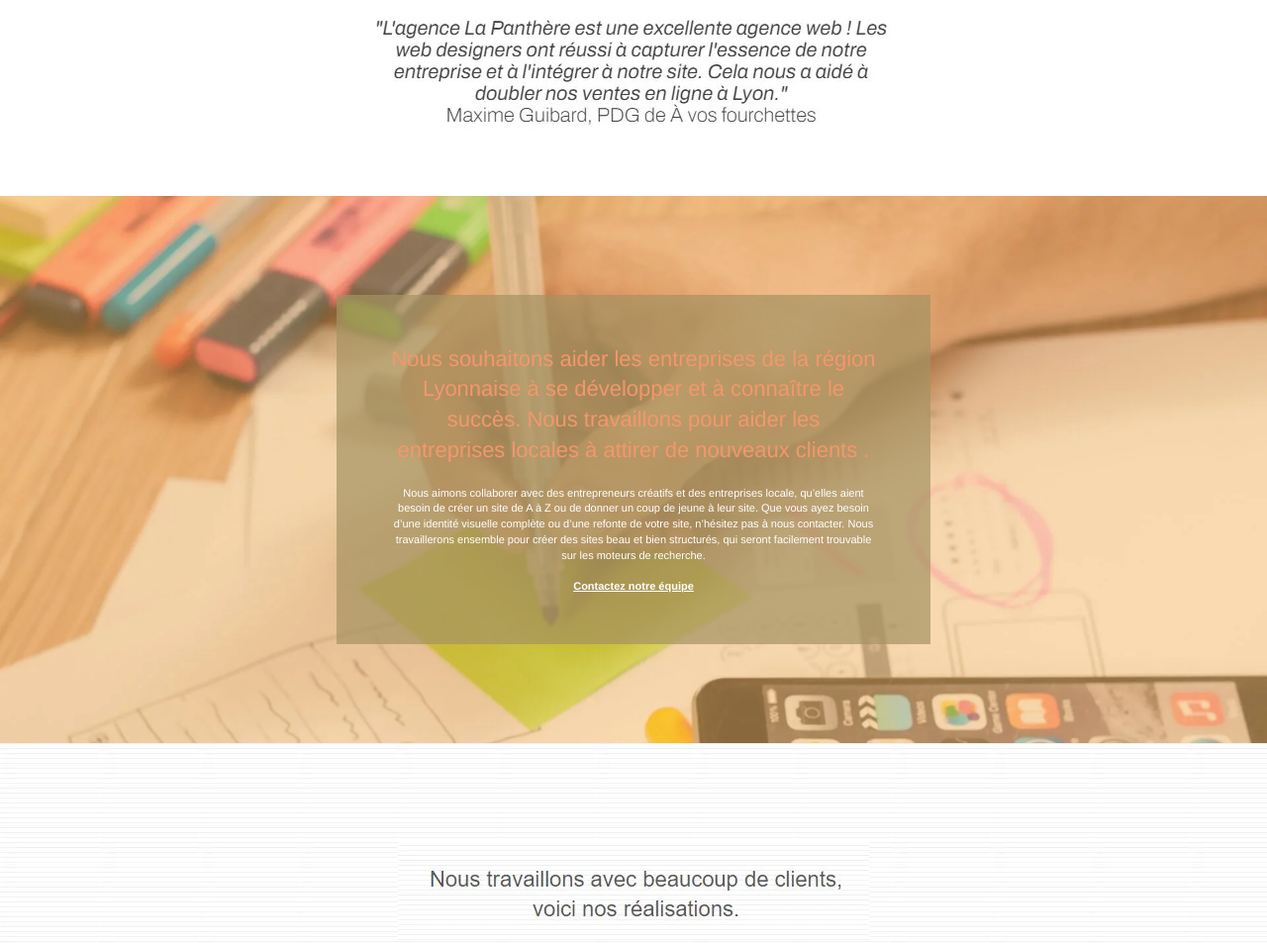
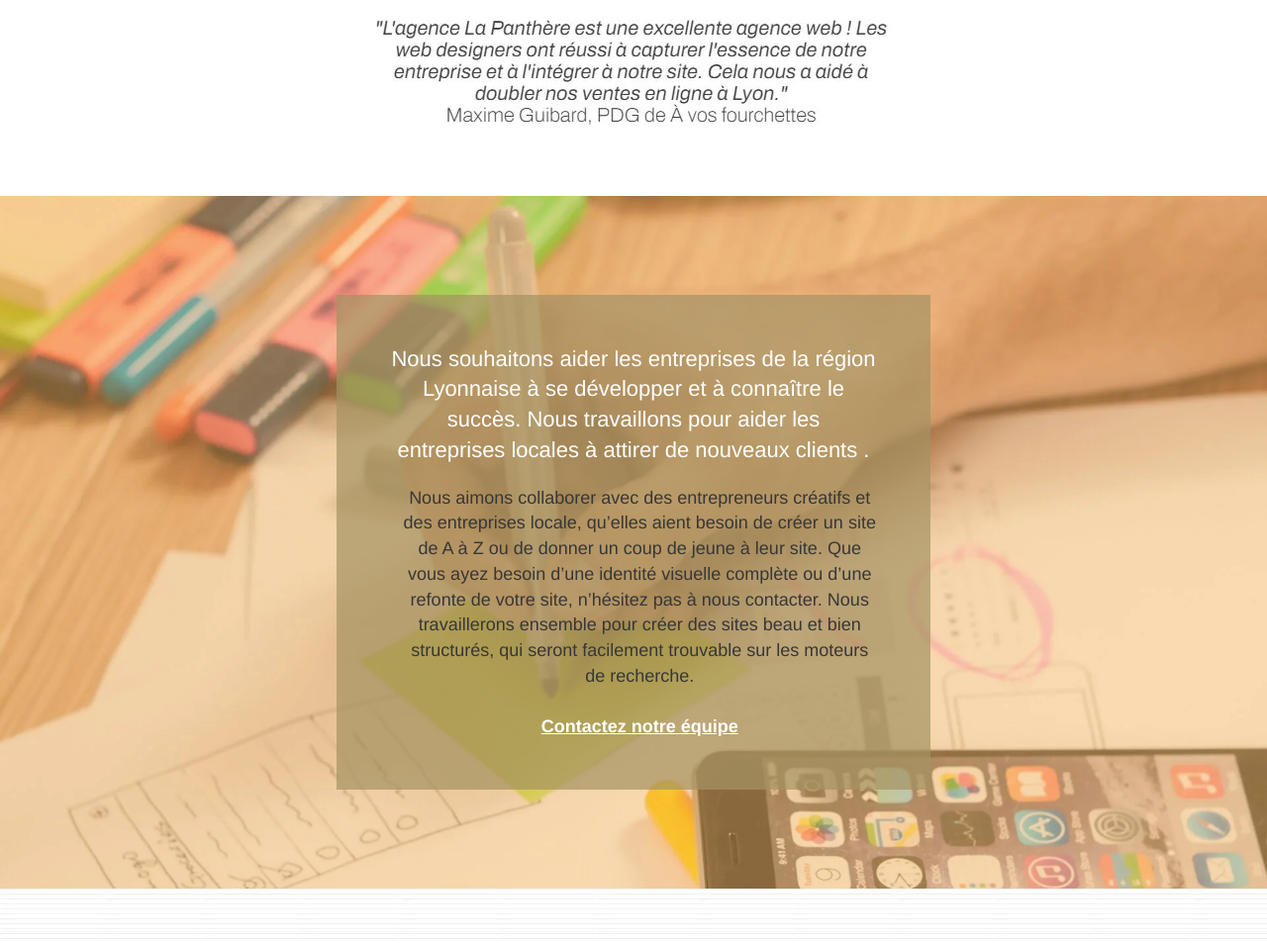
Before and after one commit to MaevaPrecourt/la_panthere, a plain HTML site: page index.html in a window 1280 px wide. Shown: the part 966-1919 px from the top of the page at 99% size. Drawn offline with Linux system fonts and the light colour scheme.

Commit message:
Couleurs contraste - 12/01

```diff
--- a/style.css
+++ b/style.css
@@ -1,3 +1,9 @@
+.col-sm-12 p {
+    color: rgb(55, 55, 55)!important;
+    font-size: 18px;
+    padding-left: 12.5px;
+}
+
 body {
     margin: 0;
     padding: 0;
@@ -775,10 +781,11 @@ h4 {
 
 .bgc-atomic-tangerine {
     background-color: #F3976C;
+    color: #000!important;
 }
 
 .tc-white {
-    color: #F3976C!important;
+    color: #FFF!important;
 }
 
 .btn-atomic-tangerine {
```
